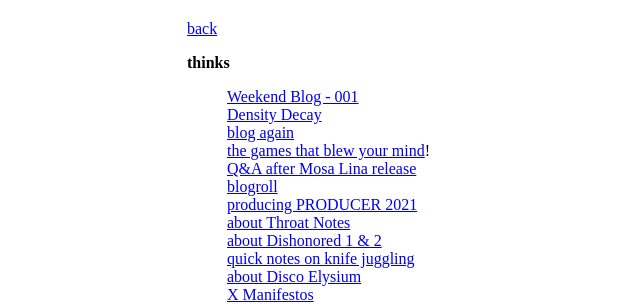
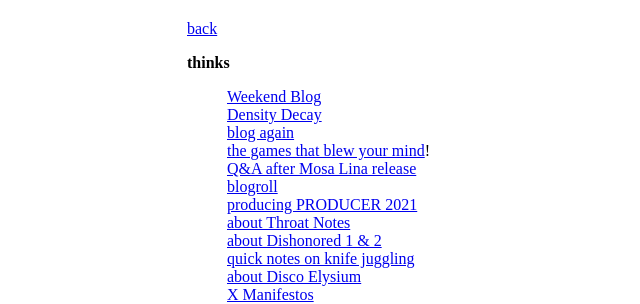
Before and after one commit to stuffedwombat/stuffedwombat.github.io, a Jekyll site: the page built from thinking.md, in a window 1280 px wide. Shown: the top 304 px of the page, without its empty margins (137-777 px from the left). Built offline with Jekyll 4.4.1, drawn with Linux system fonts in a browser that asks for light colours; our own code applies the rules of GitHub Pages for plain Markdown files; comment, search, counter and statistics services are not loaded.

Commit message:
Update thinking.md

```diff
--- a/thinking.md
+++ b/thinking.md
@@ -1,7 +1,7 @@
 [back](index)
 
 **thinks**
-- [Weekend Blog - 001](weekendblog001)
+- [Weekend Blog](weekendblog)
 - [Density Decay](density_decay)
 - [blog again](blogagain)
 - [the games that blew your mind](blown_away)!
```
